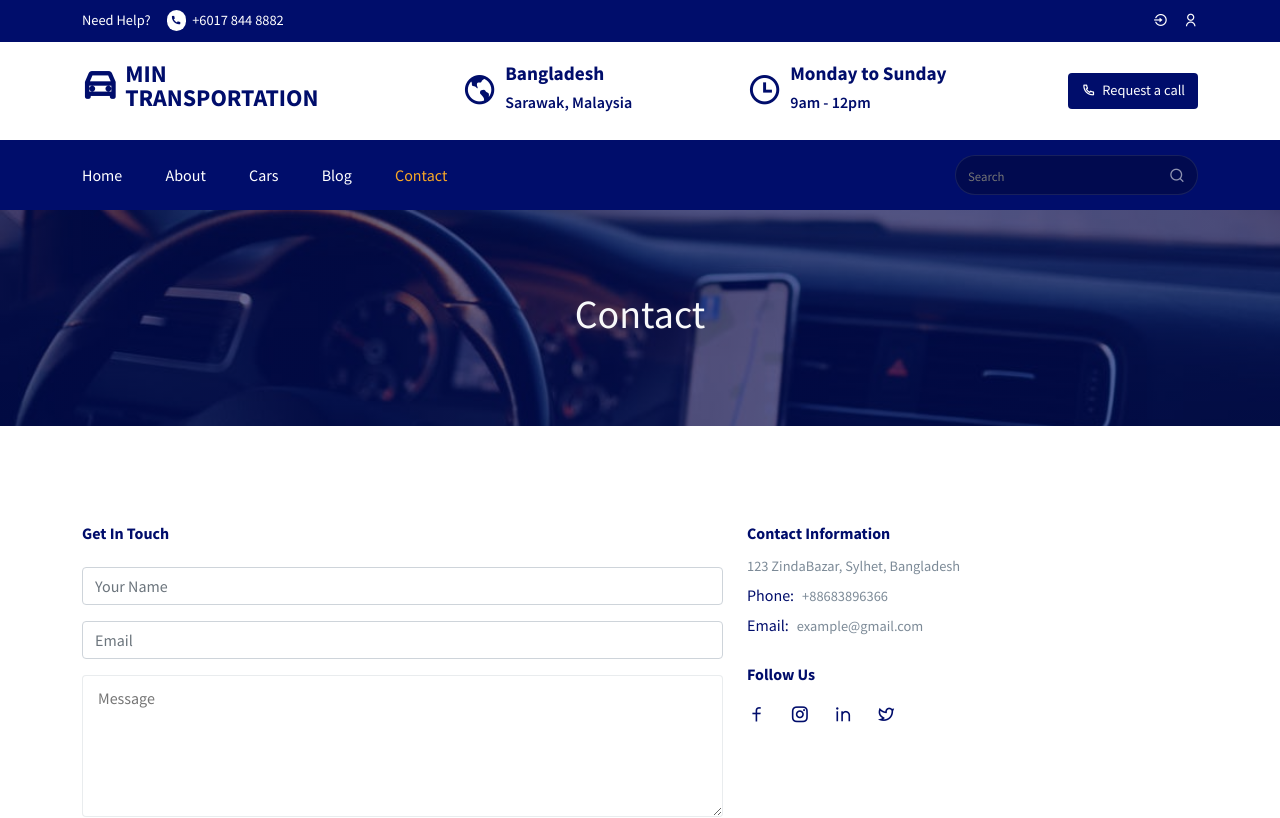
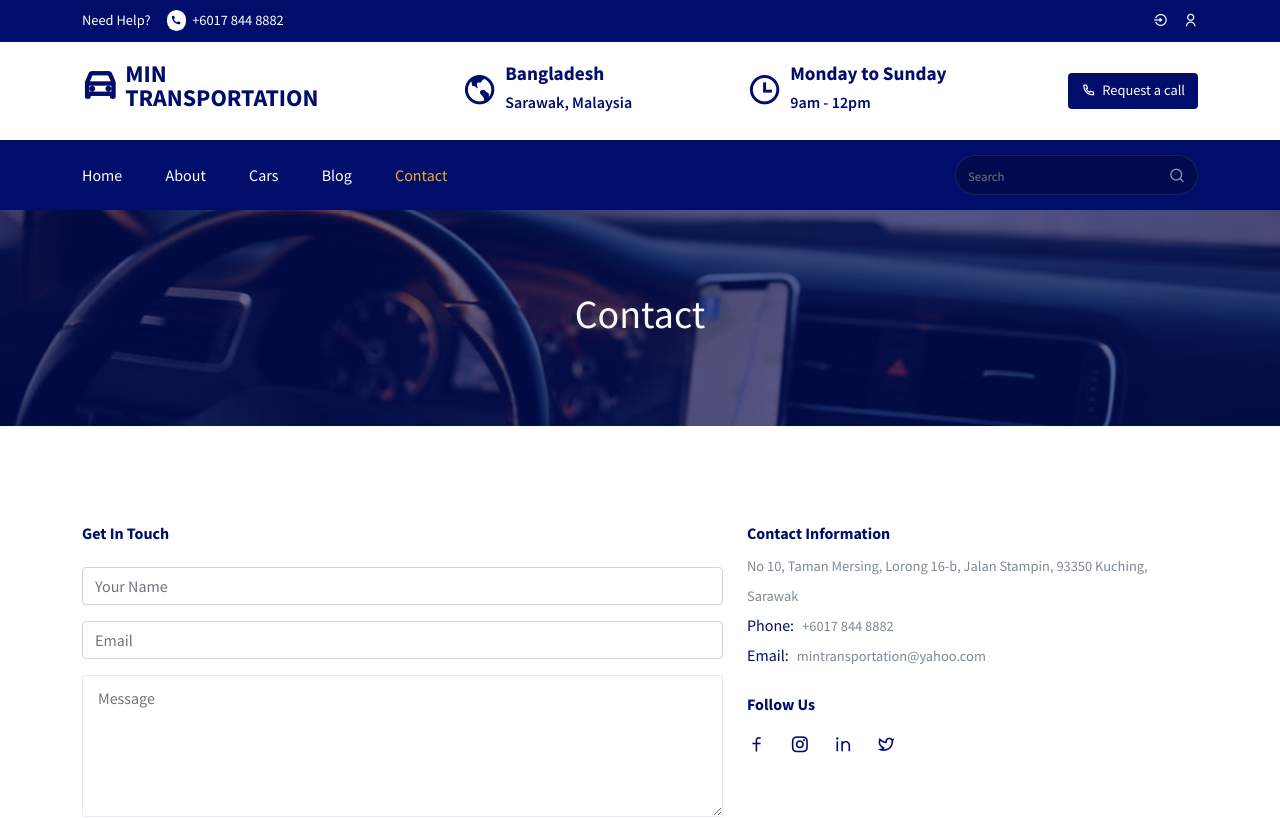
Before and after one commit to hong8955005/rental, a React (Create React App) app: page /contact in a window 1280 px wide. Shown: the top 818 px of the page. Built offline with nearby package versions, Linux system fonts and the light colour scheme.

Commit message:
Update Contact.jsx

```diff
--- a/src/pages/Contact.jsx
+++ b/src/pages/Contact.jsx
@@ -60,16 +60,16 @@ const Contact = () => {
               <div className="contact__info">
                 <h6 className="fw-bold">Contact Information</h6>
                 <p className="section__description mb-0">
-                  123 ZindaBazar, Sylhet, Bangladesh
+                  No 10, Taman Mersing, Lorong 16-b, Jalan Stampin, 93350 Kuching, Sarawak
                 </p>
                 <div className=" d-flex align-items-center gap-2">
                   <h6 className="fs-6 mb-0">Phone:</h6>
-                  <p className="section__description mb-0">+88683896366</p>
+                  <p className="section__description mb-0">+6017 844 8882</p>
                 </div>
 
                 <div className=" d-flex align-items-center gap-2">
                   <h6 className="mb-0 fs-6">Email:</h6>
-                  <p className="section__description mb-0">example@gmail.com</p>
+                  <p className="section__description mb-0">mintransportation@yahoo.com</p>
                 </div>
 
                 <h6 className="fw-bold mt-4">Follow Us</h6>
```
